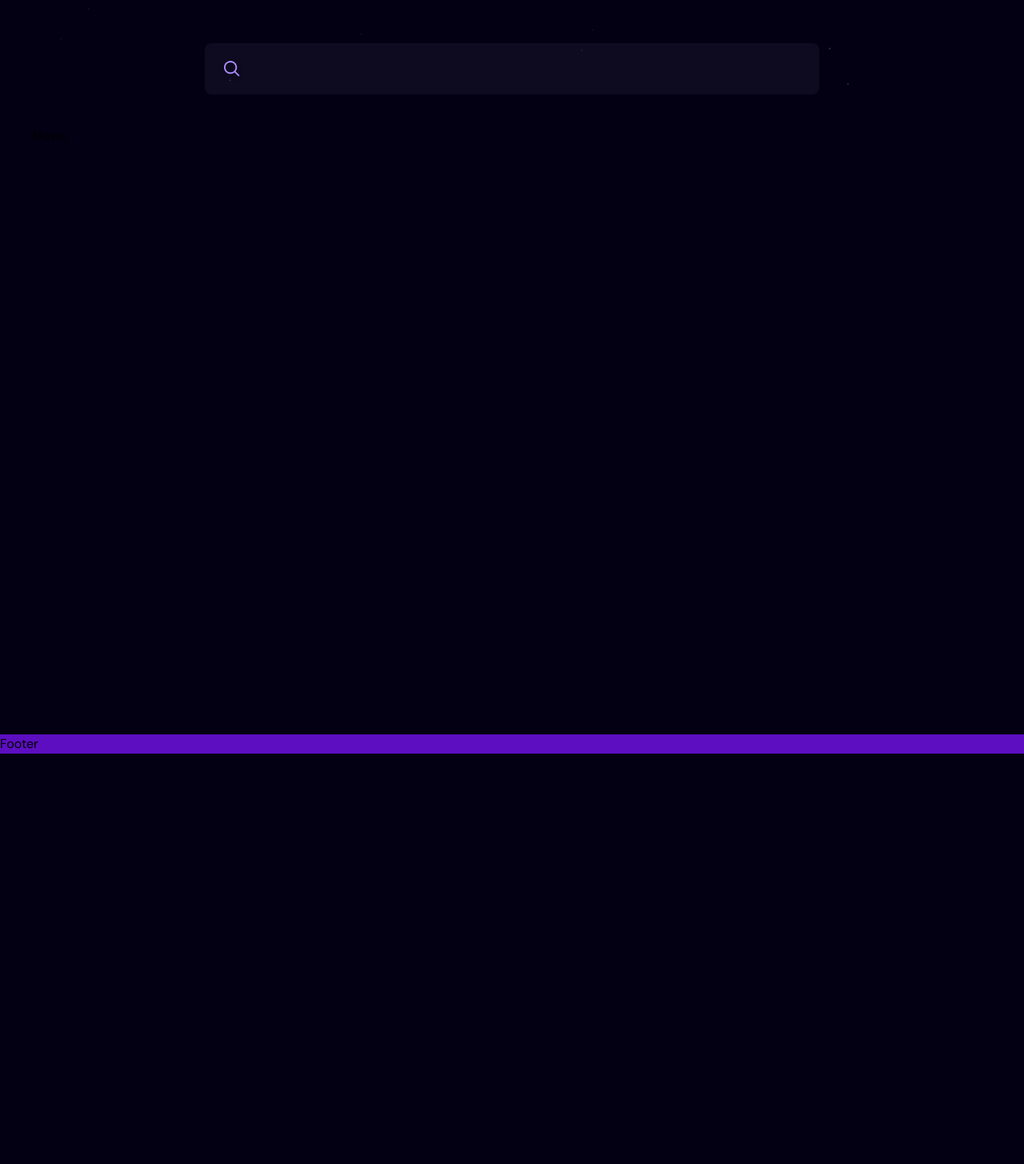
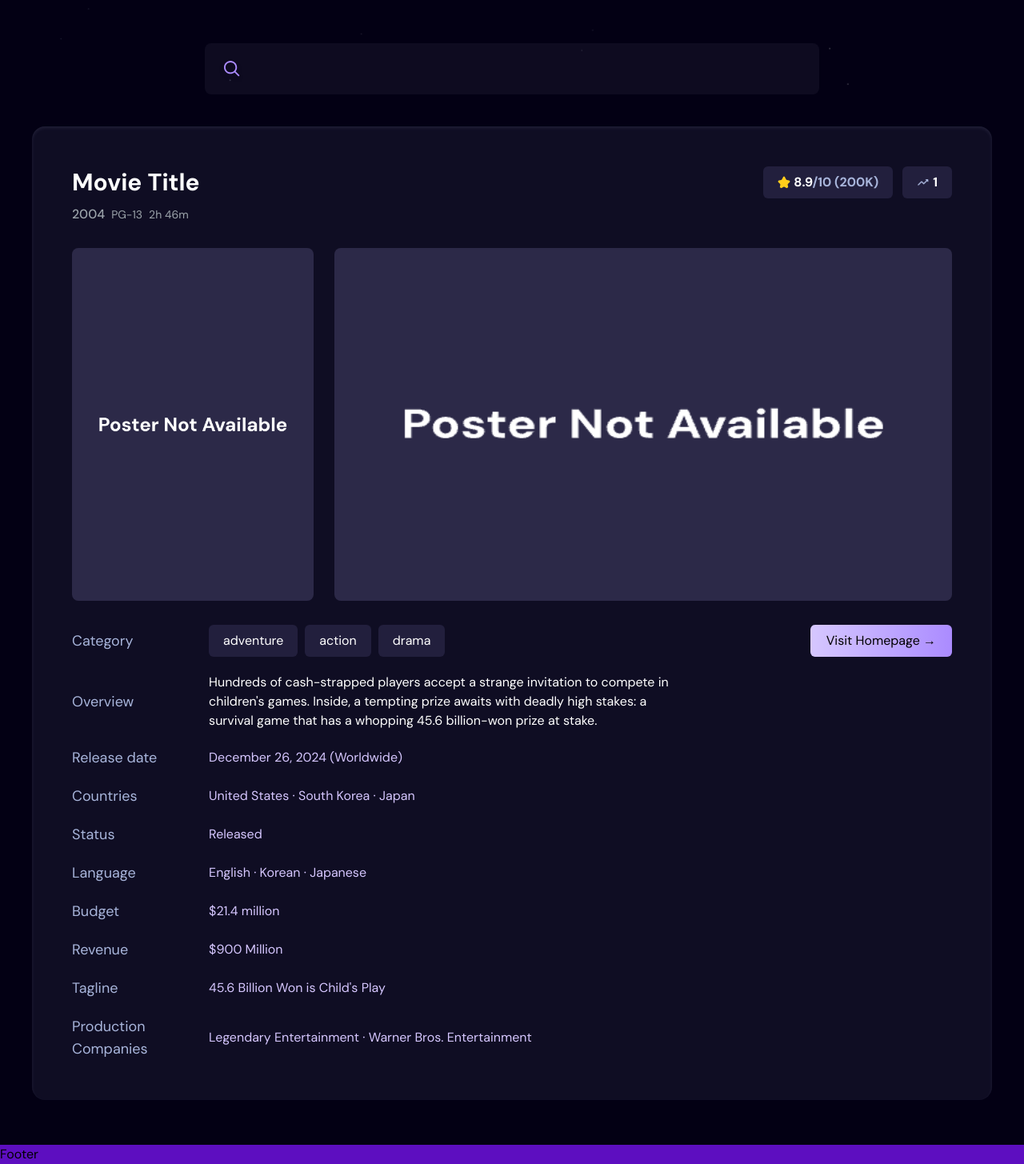
Before and after one commit to Nirvana95/CineMagic, a React (Vite) app: page /1 in a window 1280 px wide. Shown: the part 670-2125 px from the top of the page at 80% size. Before the commit the page ends 1612 px from the top, so only its background shows below. Built offline with nearby package versions, Linux system fonts and the light colour scheme; no server answers.

Commit message:
feat: :sparkles: Added the movies UI ready to be imported inside modal

```diff
--- a/src/Pages/Movie.tsx
+++ b/src/Pages/Movie.tsx
@@ -1,5 +1,7 @@
+import MovieModal from "../feature/movie/MovieModal";
+
 function Movie() {
-  return <div>Movie</div>;
+  return <MovieModal />;
 }
 
 export default Movie;
--- /dev/null
+++ b/src/feature/movie/MovieModal.tsx
@@ -0,0 +1,106 @@
+// import { useParams } from "react-router";
+
+import Badge from "../../ui/Badge";
+import DetailedList from "../../ui/DetailedList";
+
+function MovieModal() {
+  // const { id } = useParams();
+
+  return (
+    <div className="movie-card p-12.5 mb-4">
+      <div className="flex justify-between items-center">
+        <h2>Movie Title</h2>
+        <div className="flex gap-3">
+          <Badge className="rating">
+            <img src="public/star.svg" alt="starts" />
+            <p>
+              8.9<span className="text-[#A8B5DB]">/10 (200K)</span>
+            </p>
+          </Badge>
+          <Badge className="rating">
+            <img src="public/icons.png" alt="" />
+            <p>1</p>
+          </Badge>
+        </div>
+      </div>
+      <div className="content mb-7.5">
+        <span className="year">2004</span>
+        <span>PG-13</span>
+        <span>2h 46m</span>
+      </div>
+      <div className="flex gap-6.5 mb-7.5">
+        <img
+          className="w-75.5 h-110.25"
+          src="public/no-movie.png"
+          alt="no-movie"
+        />
+        <img
+          className="w-193 h-110.25"
+          src="public/No-Poster.png"
+          alt="no-poster"
+        />
+      </div>
+
+      <div className="grid grid-cols-[7fr_3fr] items-start">
+        <DetailedList>
+          <DetailedList.Title>Category</DetailedList.Title>
+          <DetailedList.Description>
+            {["adventure", "action", "drama"].map((cat) => (
+              <Badge key={cat}>{cat}</Badge>
+            ))}
+          </DetailedList.Description>
+
+          <DetailedList.Title>Overview</DetailedList.Title>
+          <DetailedList.Description color="text-white">
+            Hundreds of cash-strapped players accept a strange invitation to
+            compete in children's games. Inside, a tempting prize awaits with
+            deadly high stakes: a survival game that has a whopping 45.6
+            billion-won prize at stake.
+          </DetailedList.Description>
+
+          <DetailedList.Title>Release date</DetailedList.Title>
+          <DetailedList.Description>
+            December 26, 2024 (Worldwide)
+          </DetailedList.Description>
+
+          <DetailedList.Title>Countries</DetailedList.Title>
+          <DetailedList.Description>
+            {["United States", "South Korea", "Japan"].join(" · ")}
+          </DetailedList.Description>
+
+          <DetailedList.Title>Status</DetailedList.Title>
+          <DetailedList.Description>Released</DetailedList.Description>
+
+          <DetailedList.Title>Language</DetailedList.Title>
+          <DetailedList.Description>
+            {["English", "Korean", "Japanese"].join(" · ")}
+          </DetailedList.Description>
+
+          <DetailedList.Title>Budget</DetailedList.Title>
+          <DetailedList.Description>$21.4 million</DetailedList.Description>
+
+          <DetailedList.Title>Revenue</DetailedList.Title>
+          <DetailedList.Description>$900 Million</DetailedList.Description>
+
+          <DetailedList.Title>Tagline</DetailedList.Title>
+          <DetailedList.Description>
+            45.6 Billion Won is Child's Play
+          </DetailedList.Description>
+
+          <DetailedList.Title>Production Companies</DetailedList.Title>
+          <DetailedList.Description>
+            {["Legendary Entertainment", "Warner Bros. Entertainment"].join(
+              " · "
+            )}
+          </DetailedList.Description>
+        </DetailedList>
+
+        <button className="bg-linear-to-r from-[#D6C7FF] to-[#AB8BFF] justify-self-end py-2 px-5 rounded-md">
+          Visit Homepage &rarr;
+        </button>
+      </div>
+    </div>
+  );
+}
+
+export default MovieModal;
--- a/src/feature/popular/Popular.tsx
+++ b/src/feature/popular/Popular.tsx
@@ -2,9 +2,9 @@ function Popular() {
   return (
     <div className="all-movies">
       <ul>
-        {Array.from({ length: 6 }).map((_, index) => (
+        {Array.from({ length: 12 }).map((_, index) => (
           <li key={index} className="movie-card">
-            <img src="/no-movie.png" alt={`Movie ${index + 1}`} />
+            <img src="/No-Poster.png" alt={`Movie ${index + 1}`} />
             <div className="content">
               <h3>Title Movie</h3>
             </div>
--- a/src/services/tmdb-queries.ts
+++ b/src/services/tmdb-queries.ts
@@ -1,8 +1,6 @@
 import axiosInstance from "./tmdb_api";
 
-async function searchGet() {
+export default async function searchGet() {
   const response = await axiosInstance.get("/search/keyword?query=men&page=1");
   return response.data;
 }
-
-export default searchGet;
--- a/src/ui/AppLayout.tsx
+++ b/src/ui/AppLayout.tsx
@@ -3,22 +3,22 @@ import Header from "./Hero";
 import Main from "./Main";
 import Footer from "./Footer";
 
-import { useQuery } from "@tanstack/react-query";
-import { RingLoader } from "react-spinners";
-import searchGet from "../services/tmdb-queries";
+// import { useQuery } from "@tanstack/react-query";
+// import { RingLoader } from "react-spinners";
+// import searchGet from "../services/tmdb-queries";
 
-console.log(searchGet());
+// console.log(searchGet());
 
 function AppLayout() {
-  const {
-    isPending,
-    // isError, data, error
-  } = useQuery({
-    queryKey: ["apiSearch"],
-    queryFn: searchGet,
-  });
+  // const {
+  //   isPending,
+  //   // isError, data, error
+  // } = useQuery({
+  //   queryKey: ["apiSearch"],
+  //   queryFn: searchGet,
+  // });
 
-  if (isPending) return <RingLoader />;
+  // if (isPending) return <RingLoader />;
   return (
     <div className="pattern ">
       <Header />
--- /dev/null
+++ b/src/ui/Badge.tsx
@@ -0,0 +1,17 @@
+function Badge({
+  className,
+  children,
+}: {
+  className?: string;
+  children: React.ReactNode;
+}) {
+  return (
+    <span
+      className={`bg-[#221F3D] rounded-md py-2 px-4.5 text-white flex ${className}`}
+    >
+      {children}
+    </span>
+  );
+}
+
+export default Badge;
--- /dev/null
+++ b/src/ui/DetailedList.tsx
@@ -0,0 +1,28 @@
+function DetailedList({ children }: { children: React.ReactNode }) {
+  return (
+    <dl className="grid grid-cols-[2fr_7fr] text-white items-center gap-y-5 w-full">
+      {children}
+    </dl>
+  );
+}
+
+function Title({ children }: { children: React.ReactNode }) {
+  return <dt className="text-lg text-[#a8b5db]">{children}</dt>;
+}
+
+function Description({
+  color,
+  children,
+}: {
+  color?: string;
+  children: React.ReactNode;
+}) {
+  return (
+    <dd className={`flex gap-2.25 ${color || "text-[#d6c7ff]"}`}>{children}</dd>
+  );
+}
+
+DetailedList.Title = Title;
+DetailedList.Description = Description;
+
+export default DetailedList;
--- /dev/null
+++ b/src/ui/Modal.tsx
@@ -0,0 +1,25 @@
+import { createContext, useState } from "react";
+
+const ModalContext = createContext({});
+
+function Modal({ children }: { children: React.ReactNode }) {
+  const [openModal, setOpenModal] = useState("");
+  return (
+    <ModalContext.Provider value={{ openModal, setOpenModal }}>
+      {children}
+    </ModalContext.Provider>
+  );
+}
+
+function Open({ children }: { children: React.ReactNode }) {
+  return <>{children}</>;
+}
+
+function Window({ children }: { children: React.ReactNode }) {
+  return <>{children}</>;
+}
+
+Modal.Open = Open;
+Modal.Window = Window;
+
+export default Modal;
```
Also changed, not shown: public/Icons.png (added), public/No-Poster.png (added).
